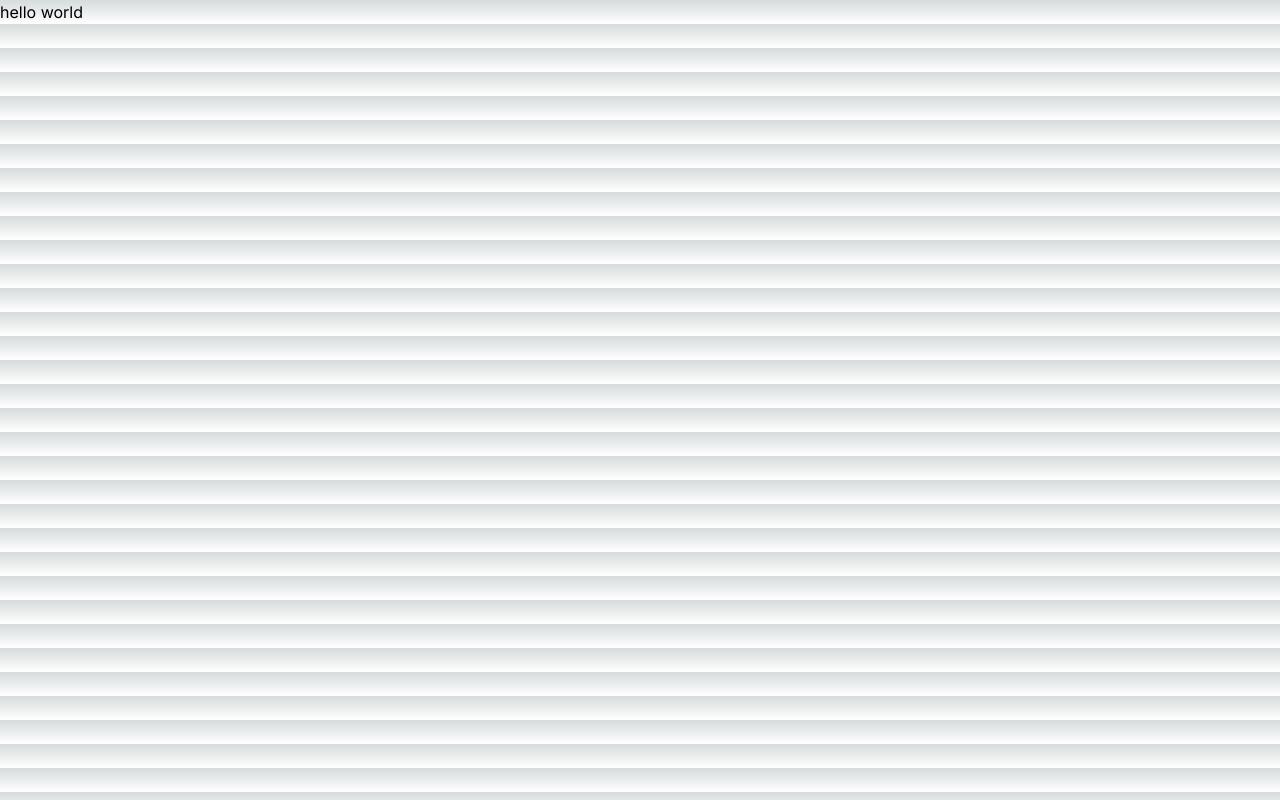
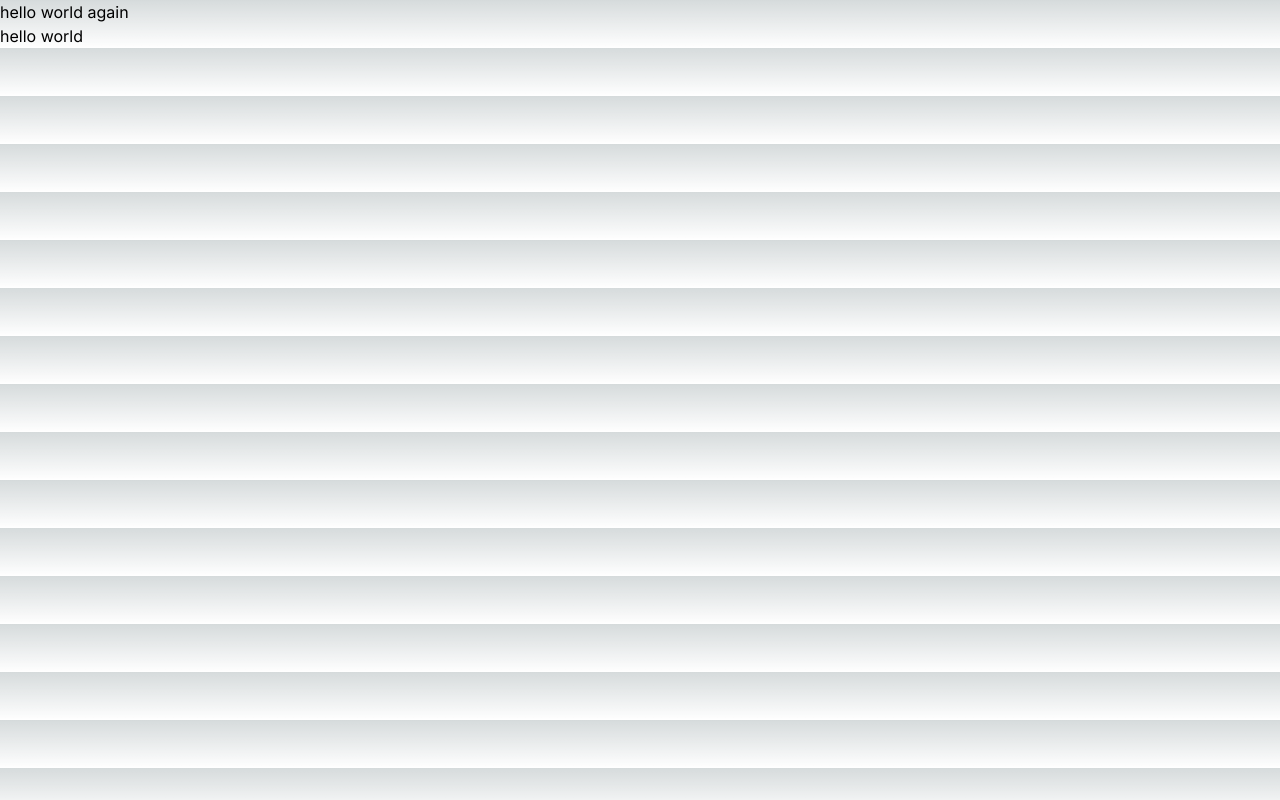
Before and after one commit to originlimit/google-shopping-clone, a Next.js app: page / in a window 1280 px wide. Built offline with nearby package versions, Linux system fonts and the light colour scheme.

Commit message:
test content

```diff
--- a/app/layout.tsx
+++ b/app/layout.tsx
@@ -1,13 +1,7 @@
 import './globals.css'
-import type { Metadata } from 'next'
 import { Inter } from 'next/font/google'
 
 const inter = Inter({ subsets: ['latin'] })
-
-export const metadata: Metadata = {
-  title: 'Create Next App',
-  description: 'Generated by create next app',
-}
 
 export default function RootLayout({
   children,
@@ -16,7 +10,10 @@ export default function RootLayout({
 }) {
   return (
     <html lang="en">
-      <body className={inter.className}>{children}</body>
+      <body className={inter.className}>
+        <div>hello world again</div>
+        {children}
+      </body>
     </html>
   )
 }
--- a/app/page.tsx
+++ b/app/page.tsx
@@ -1,5 +1,3 @@
-import Image from 'next/image'
-
 export default function Home() {
   return (
     <div>hello world</div>
```
Also changed, not shown: 1 other file (tests, documents, lock files or other folders).
